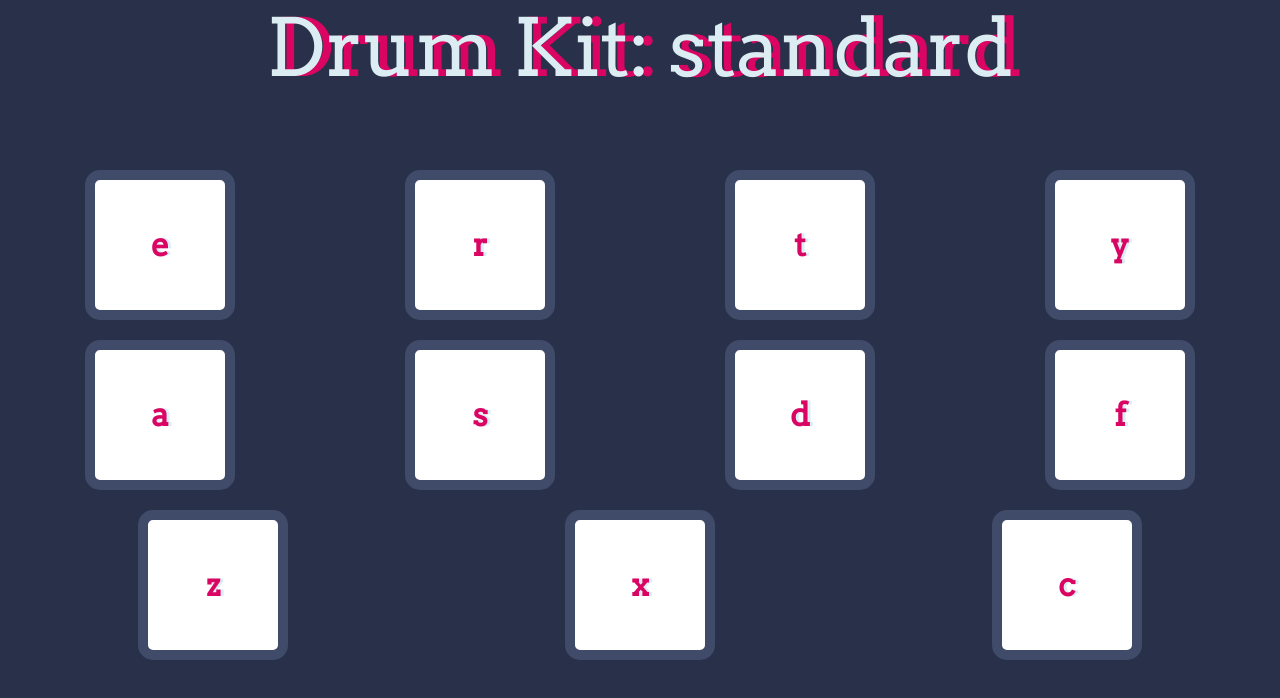
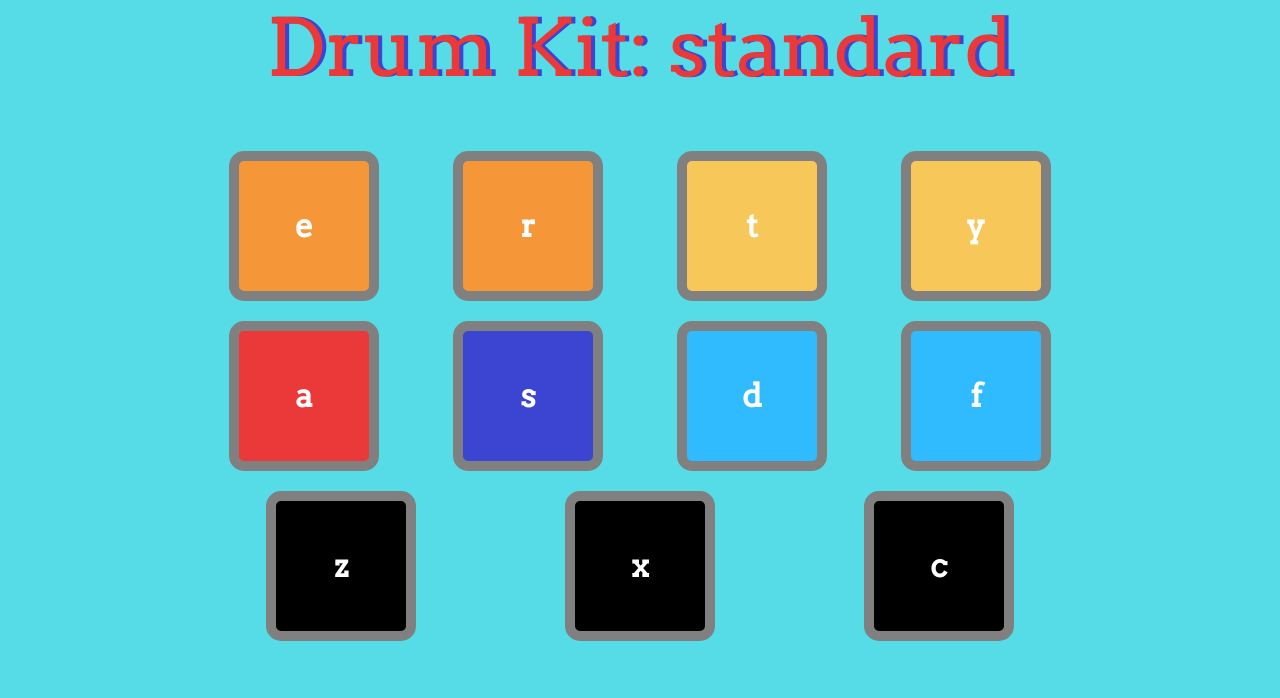
Before and after one commit to cdh616x/drumkit, a plain HTML site: page index.html in a window 1280 px wide. Drawn offline with nearby package versions, Linux system fonts and the light colour scheme.

Commit message:
added some color

```diff
--- a/css/styles.css
+++ b/css/styles.css
@@ -1,13 +1,14 @@
 body {
   text-align: center;
-  background-color: #283149;
+  background-color: #55DCE6;
+  margin: 0 15% 0;
 }
 
 h1 {
+  color: #EB3838;
   font-size: 5rem;
-  color: #DBEDF3;
   font-family: "Arvo", cursive;
-  text-shadow: 9px 0 #DA0463;
+  text-shadow: 4px 0 #3B45D1;
   margin-bottom: 5%;
 
 }
@@ -17,24 +18,75 @@ footer {
   font-family: sans-serif;
 }
 
+.set {
+  margin: 0;
+}
+
+.game-over {
+  background-color: red;
+  opacity: 0.8;
+}
+
+.pressed {
+  box-shadow: 0 3px 4px 0 #DBEDF3;
+}
+
+.red {
+  color: red;
+}
+
+.drum {
+  outline: none;
+  border: 10px solid #404B69;
+  font-size: 2rem;
+  font-family: 'Arvo', cursive;
+  line-height: 2;
+  font-weight: 900;
+  color: white;
+  border-radius: 15px;
+  border-color: gray;
+  display: inline-block;
+  width: 150px;
+  height: 150px;
+  text-align: center;
+  margin: 10px;
+  background-color: black;
+}
+
 .w {
 
 }
 
+.r {
+  background-color: #F59738;
+}
+
+.e {
+  background-color: #F59738;
+}
+
+.f {
+  background-color: #30BAFF;
+}
+
 .a {
-
+  background-color: #EB3838;
 }
 
 .s {
-
+  background-color: #3B45D1;
 }
 
 .t {
+  background-color: #F7C859;
+}
 
+.y {
+  background-color: #F7C859;
 }
 
 .d {
-
+  background-color: #30BAFF;
 }
 
 .j {
@@ -48,39 +100,3 @@ footer {
 .l {
 
 }
-
-.set {
-  margin: 0;
-}
-
-.game-over {
-  background-color: red;
-  opacity: 0.8;
-}
-
-.pressed {
-  box-shadow: 0 3px 4px 0 #DBEDF3;
-  opacity: 0.5;
-}
-
-.red {
-  color: red;
-}
-
-.drum {
-  outline: none;
-  border: 10px solid #404B69;
-  font-size: 2rem;
-  font-family: 'Arvo', cursive;
-  line-height: 2;
-  font-weight: 900;
-  color: #DA0463;
-  text-shadow: 3px 0 #DBEDF3;
-  border-radius: 15px;
-  display: inline-block;
-  width: 150px;
-  height: 150px;
-  text-align: center;
-  margin: 10px;
-  background-color: white;
-}
--- a/index.js
+++ b/index.js
@@ -8,6 +8,7 @@ for (var i = 0; i<document.querySelectorAll(".drum").length; i++) {
 document.addEventListener("keydown", function(event) {
   makeSound(event.key);
   buttonAnimation(event.key);
+  console.log(event)
 });
 
 function makeSound(key) {
@@ -79,3 +80,7 @@ function buttonAnimation(currentKey) {
   }, 100);
 
 }
+
+$("h1").on("click", function() {
+  $("h1").animate({opacity: 0.5}, 1000).animate({opacity: 1}, 1000).animate({opacity: 0.5}, 1000).animate({opacity: 1}, 1000).animate({opacity: 0.5}, 1000).animate({opacity: 1}, 1000);
+});
```
